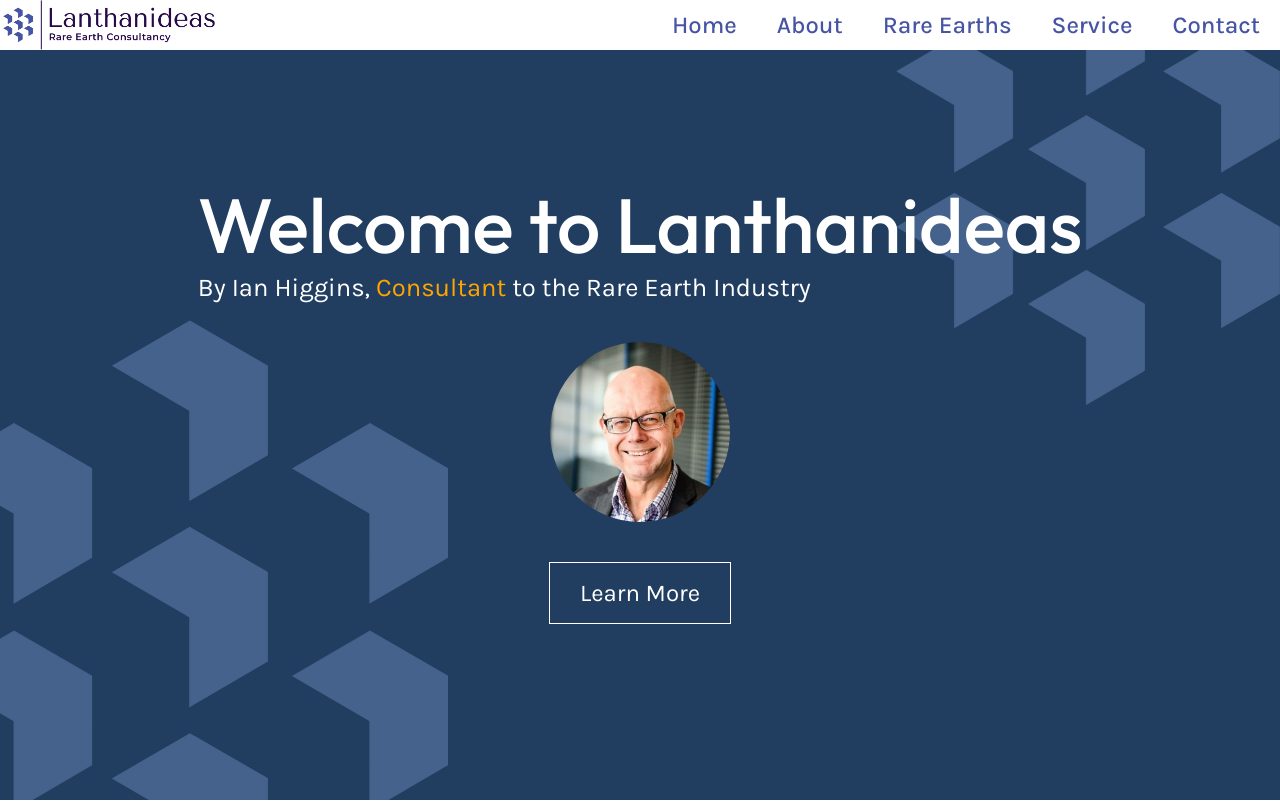
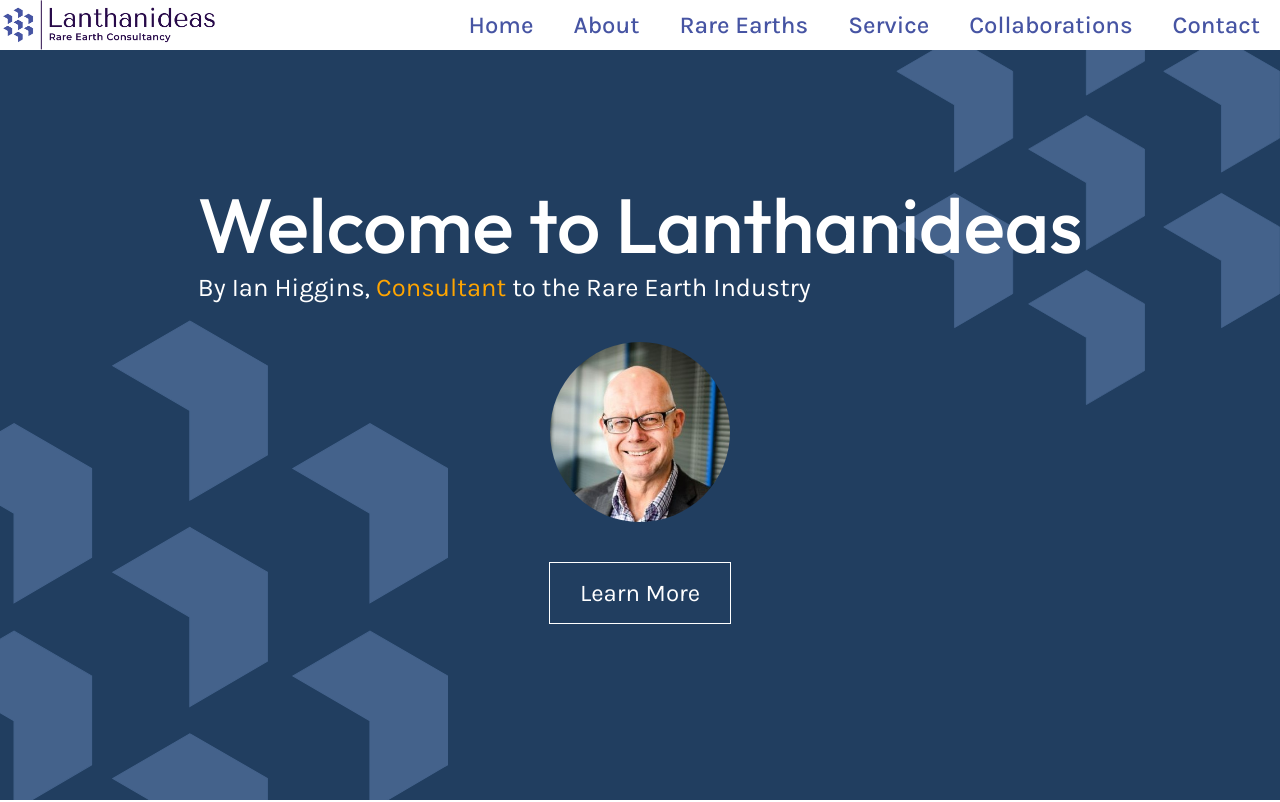
Before and after one commit to david14higgins/Lanthanideas.com, a React (Vite) app: page / in a window 1280 px wide. Shown: the top 802 px of the page. Built offline with nearby package versions, Linux system fonts and the light colour scheme.

Commit message:
add collaborations to nav bar

```diff
--- a/src/components/Navbar/Navbar.jsx
+++ b/src/components/Navbar/Navbar.jsx
@@ -30,6 +30,7 @@ const Navbar = () => {
                 <li id="about-link"><a href="#about-page" onClick={hideMenu}>About</a></li>
                 <li id="rare-earth-link"><a href="#rare-earths-page" onClick={hideMenu}>Rare Earths</a></li>
                 <li id="service-link"><a href="#services-page" onClick={hideMenu}>Service</a></li>
+                <li id="collaborations-link"><a href="#collaborations-page" onClick={hideMenu}>Collaborations</a></li>
                 <li id="contact-link"><a href="#contact-page" onClick={hideMenu}>Contact</a></li>
             </ul>
         </div>
```
